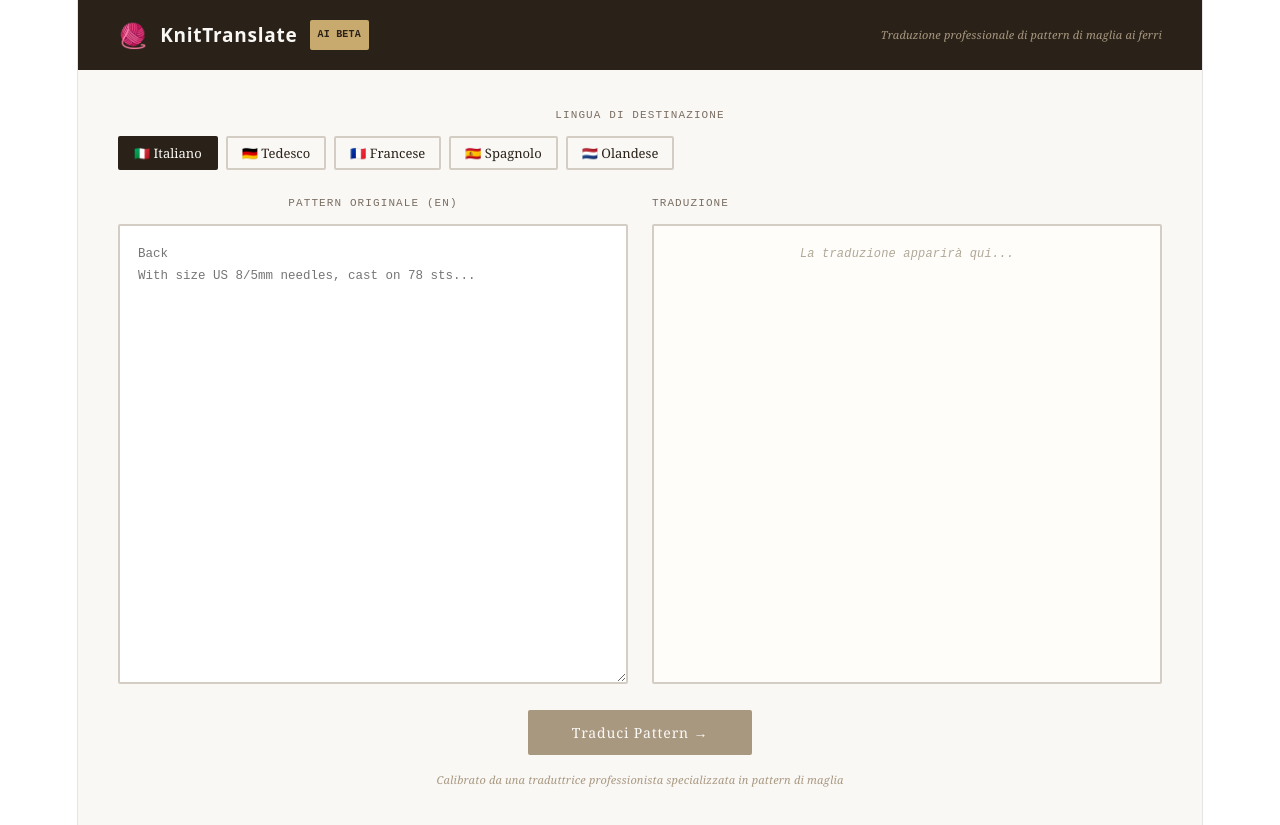
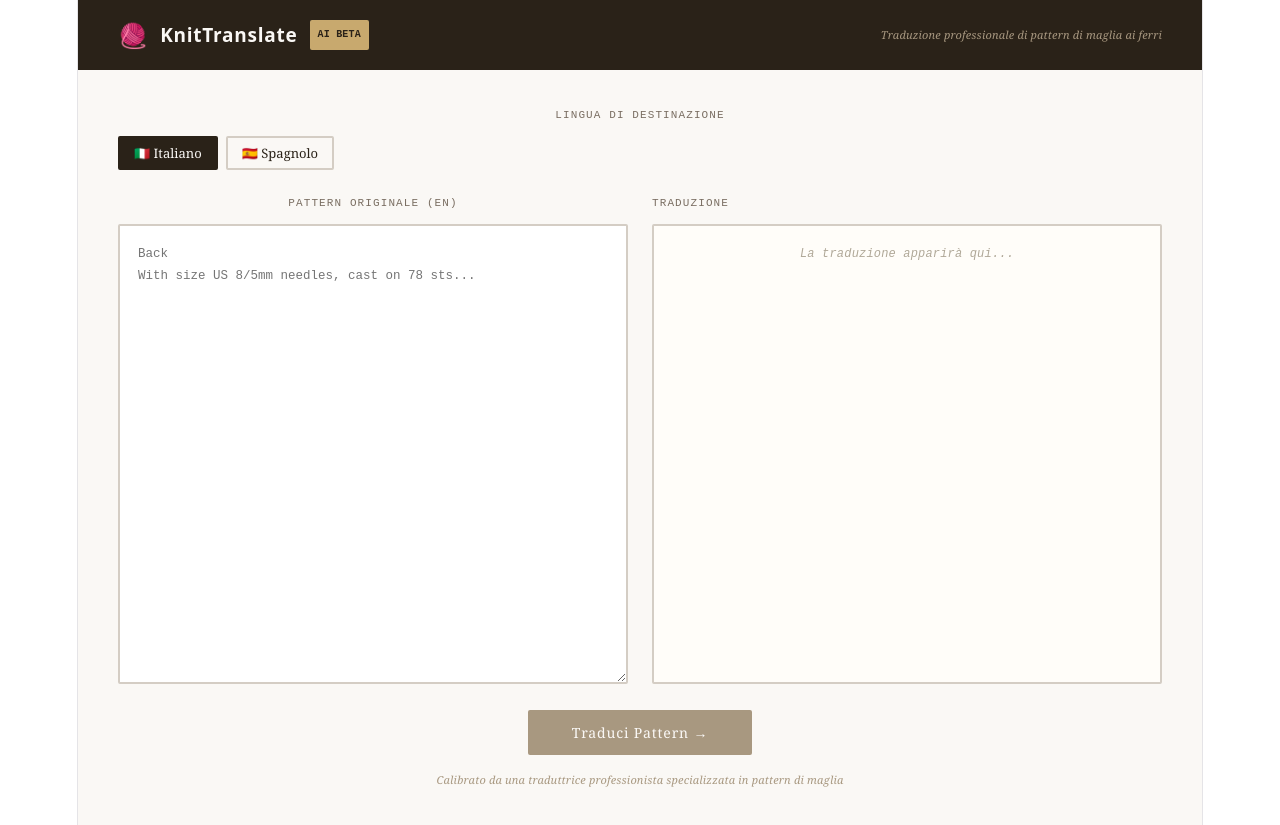
Before and after one commit to traduzionidimaglia/knittranslate, a React (Vite) app: page / in a window 1280 px wide. Built offline with nearby package versions, Linux system fonts and the light colour scheme.

Commit message:
solo italiano e spagnolo

```diff
--- a/src/App.jsx
+++ b/src/App.jsx
@@ -2,10 +2,7 @@ import { useState } from "react";
 
 const LANGUAGES = [
   { code: "italiano", label: "🇮🇹 Italiano" },
-  { code: "tedesco", label: "🇩🇪 Tedesco" },
-  { code: "francese", label: "🇫🇷 Francese" },
   { code: "spagnolo", label: "🇪🇸 Spagnolo" },
-  { code: "olandese", label: "🇳🇱 Olandese" },
 ];
 
 export default function App() {
```
